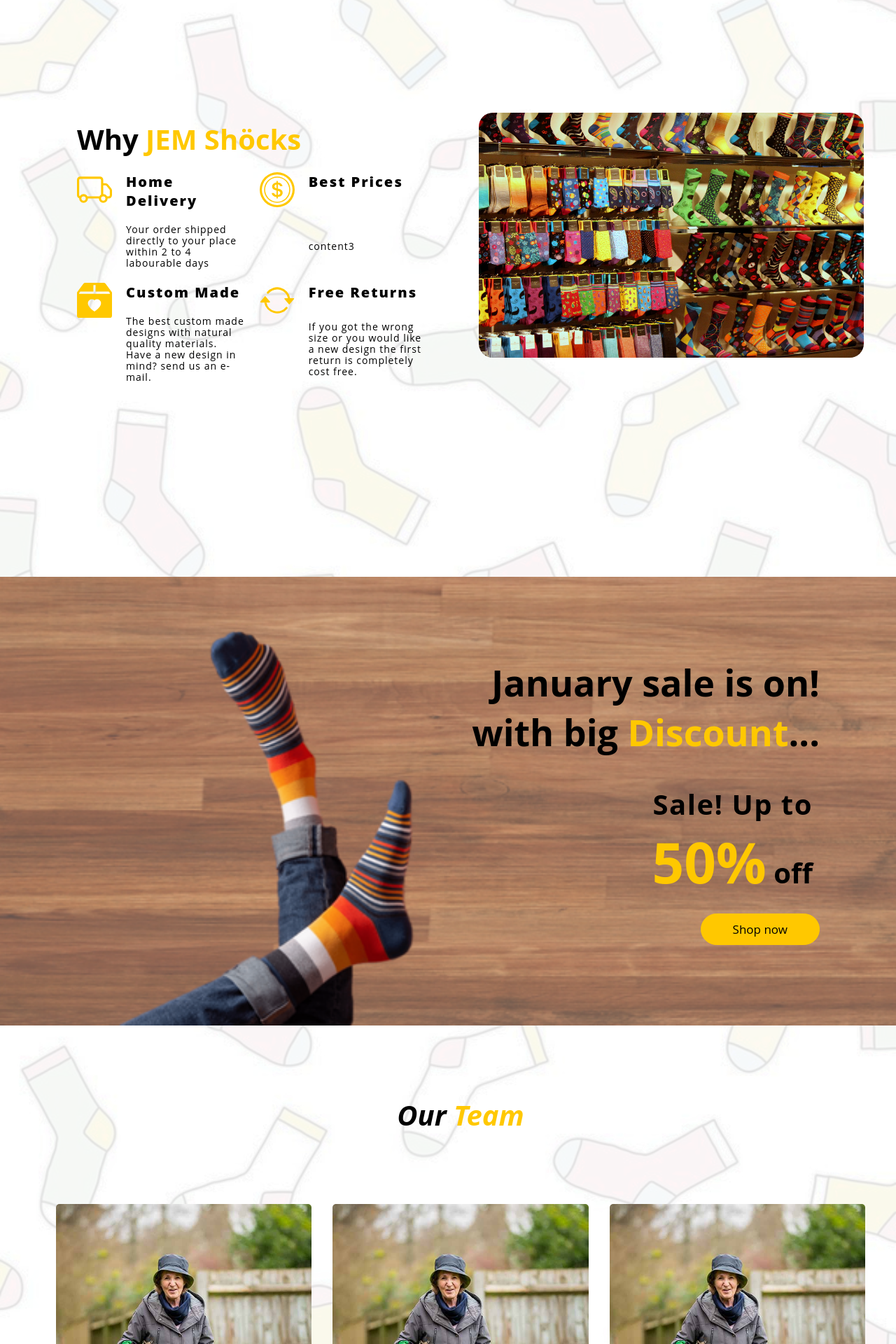
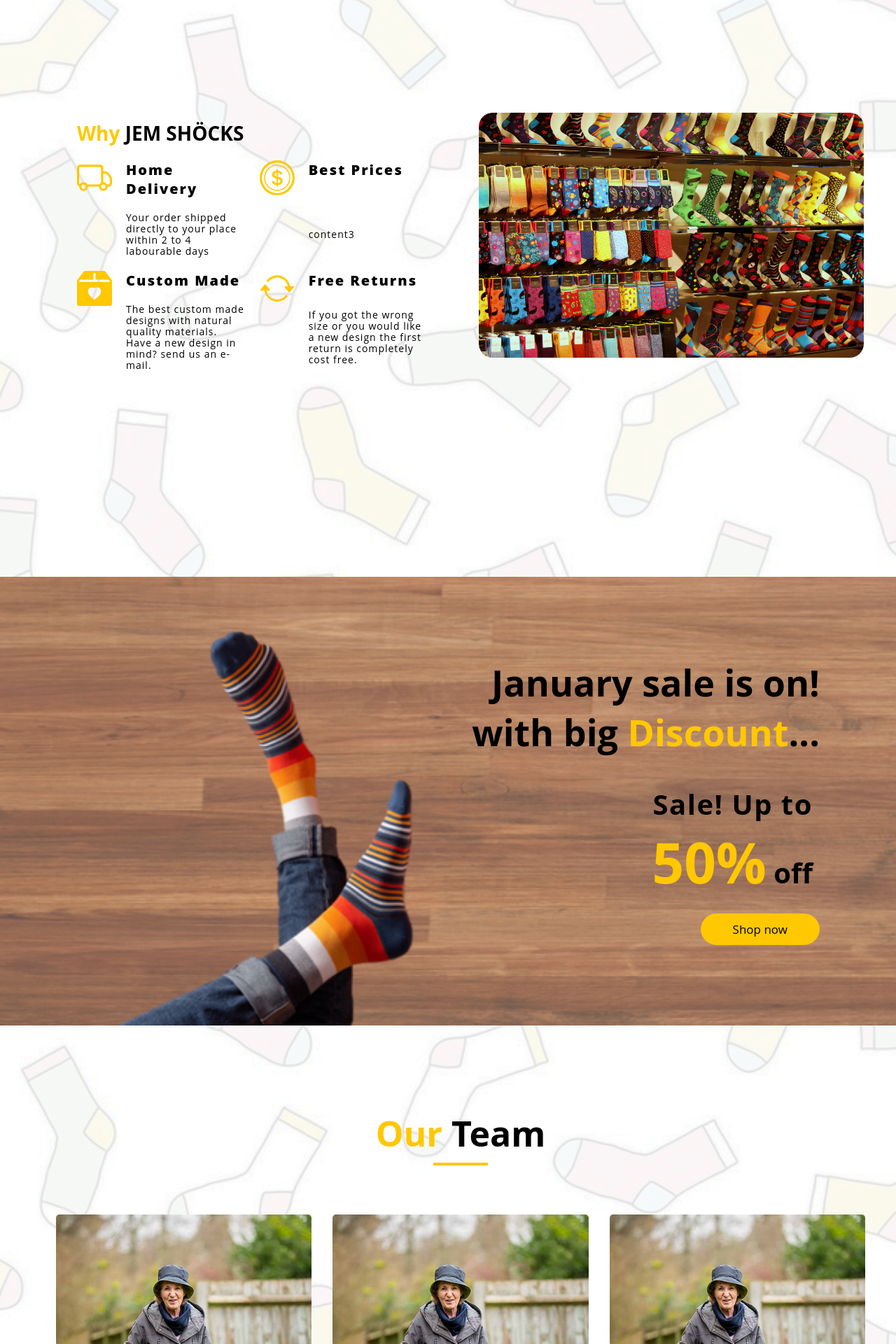
Before and after one commit to Yorrryiii/JEM_Shocks, a React (Create React App) app in the folder jem_shocks/: page /JEM_SHOCKS/about in a window 1280 px wide. Shown: the part 440-2360 px from the top of the page at 70% size. Built offline with nearby package versions, Linux system fonts and the light colour scheme; a web font is replaced by a local one.

Commit message:
no message

```diff
--- a/jem_shocks/src/components/About.jsx
+++ b/jem_shocks/src/components/About.jsx
@@ -27,8 +27,7 @@ export class About extends Component {
                         <table class="tg">
                             <thead>
                                 <tr>
-                                    <td class="title" colspan="4"><h4 id='titulo1'>Why <span id='titulo2'>JEM Shöcks</span></h4></td>
-
+                                    <td class="title" colspan="4"><h1 id='tituloProductos'>Why <span id='cuerpoProductos'>JEM SHÖCKS</span></h1></td>
                                 </tr>
                                 <tr>
                                     <td class="tg-0lax" rowspan="2">
@@ -97,8 +96,9 @@ export class About extends Component {
                 </div>
 
                 {/*Team*/}
-                <div id='text'>
-                    <h1 id='titulo1'>Our <span id='titulo2'>Team</span></h1>
+                <div id='OurTeam'>
+                    <h3 id='tituloProductos'>Our <span id='cuerpoProductos'>Team</span></h3>
+                    <hr />
                 </div>
                 <div class="photos">
                     <div class="single-team-item">
@@ -111,19 +111,17 @@ export class About extends Component {
                         <h4>Jorge Serrano <span>Founder</span></h4>
                     </div>
 
-
                     <div class="single-team-item">
                         <div class="founders founders-3"></div>
                         <h4>Elena Rozas <span>Founder</span></h4>
                     </div>
-
                 </div>
 
                 <OpinionCarousel />
 
                 <div class="partners">
                     <img class="partner1" src="/images/partner1.png" alt="why-jem-shocks" />
-                    <img class="partner2" src="/images/partner2.png" alt="why-jem-shocks" />
+                    <img class="partner2 normal" src="/images/partner2.png" alt="why-jem-shocks" />
                     <img class="partner3" src="/images/partner3.png" alt="why-jem-shocks" />
                     <img class="partner4" src="/images/partner4.png" alt="why-jem-shocks" />
                     <img class="partner5" src="/images/partner5.png" alt="why-jem-shocks" />
--- a/jem_shocks/src/components/styles/About.css
+++ b/jem_shocks/src/components/styles/About.css
@@ -39,8 +39,8 @@
     width: 80%;
     margin-left: 100px;
     margin-bottom: 150px;
+}
 
-}
 .tg {
     border-collapse: collapse;
     border-spacing: 0;
@@ -49,22 +49,6 @@
 }
 
 /* why jem shocks title */
-
-.title {
-    text-align: left;
-    vertical-align: middle;
-    font-size: 40px;
-    margin: 100px;
-}
-#titulo1 {
-    font-size: 40px;
-    color: #000000;
-}
-
-#titulo2 {
-    font-size: 40px;
-    color: #ffc800;
-}
 
 .tg td {
     border-style: transparent;
@@ -86,6 +70,7 @@
     padding: 10px 5px;
     word-break: normal;
 }
+
 .content{
     letter-spacing: 1px;
     line-height: 16px;
@@ -129,6 +114,35 @@
     margin-bottom: 30px;
 }
 
+#OurTeam{
+    margin: 120px 0px 70px 0px;
+}
+
+#OurTeam h3{
+    font-size: 50px;
+    text-align: center;
+}
+
+#OurTeam hr{
+    /* Hacemos un poco más ancha la línea */
+    width: 6%;
+    /* Hacemos que la línea sea más gruesa */
+    height: 4px;
+    /* Pintamos la linea de color amarillo */
+    background-color: #ffc800;
+    border: none;
+    /* Alineamos al centro de la ventana */
+    margin: 0 auto;
+    margin-top: 8px;
+}
+
+.photos {
+    margin-left: 80px;
+    margin-right: 80px;
+    column-count: 3;
+    column-gap: 30px;
+}
+
 /*Fotos de los creadores de la página*/
 .founders-1 {
     background-image: url(../../../public/images/EjemploPersona.jpg);
@@ -140,13 +154,6 @@
 
 .founders-3 {
     background-image: url(../../../public/images/EjemploPersona.jpg);
-}
-
-.photos {
-    margin-left: 80px;
-    margin-right: 80px;
-    column-count: 3;
-    column-gap: 30px;
 }
 
 .single-team-item h4 {
```
